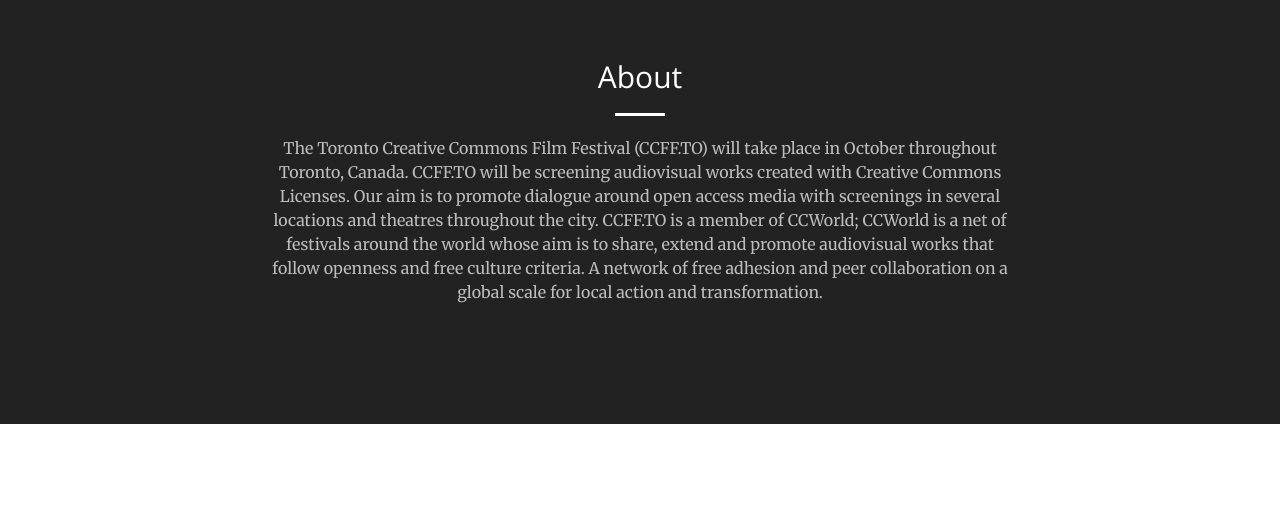
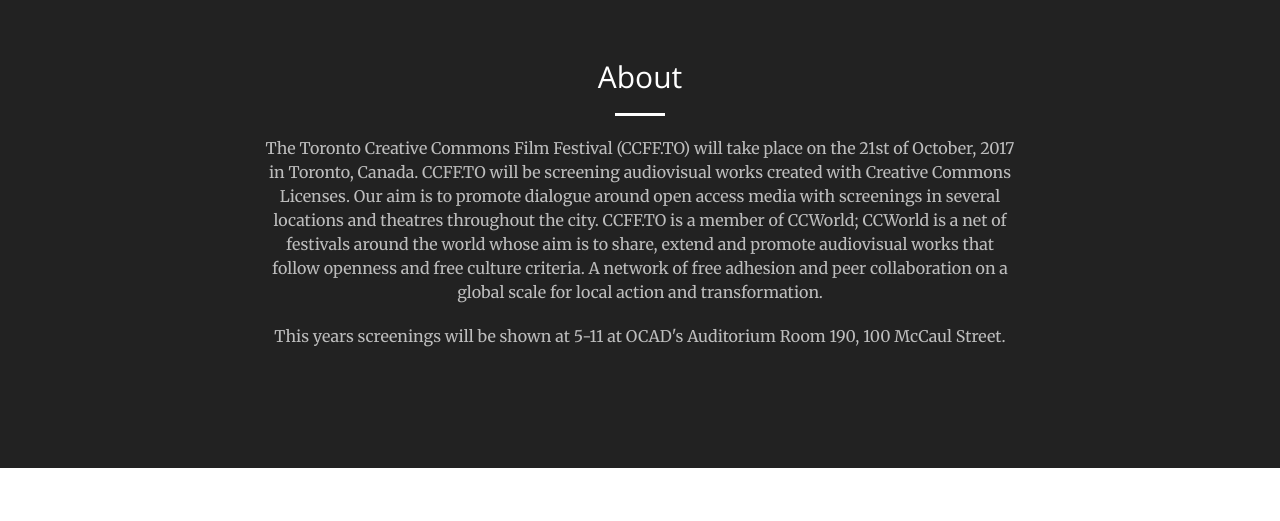
Before and after one commit to sriharikapu/CCFFTO-Website, a website: page index.html in a window 1280 px wide. Shown: the part 840-1361 px from the top of the page. Drawn offline with nearby package versions, Linux system fonts and the light colour scheme.

Commit message:
update content

```diff
--- a/index.html
+++ b/index.html
@@ -74,7 +74,8 @@
                 <div class="col-lg-8 col-lg-offset-2 text-center">
                     <h2 class="section-heading">About</h2>
                     <hr class="light">
-                    <p class="text-faded">The Toronto Creative Commons Film Festival (CCFF.TO) will take place in October throughout Toronto, Canada. CCFF.TO will be screening audiovisual works created with Creative Commons Licenses. Our aim is to promote dialogue around open access media with screenings in several locations and theatres throughout the city. CCFF.TO is a member of CCWorld; CCWorld is a net of festivals around the world whose aim is to share, extend and promote audiovisual works that follow openness and free culture criteria. A network of free adhesion and peer collaboration on a global scale for local action and transformation.</p>
+                    <p class="text-faded">The Toronto Creative Commons Film Festival (CCFF.TO) will take place on the 21st of October, 2017 in Toronto, Canada. CCFF.TO will be screening audiovisual works created with Creative Commons Licenses. Our aim is to promote dialogue around open access media with screenings in several locations and theatres throughout the city. CCFF.TO is a member of CCWorld; CCWorld is a net of festivals around the world whose aim is to share, extend and promote audiovisual works that follow openness and free culture criteria. A network of free adhesion and peer collaboration on a global scale for local action and transformation.</p>
+                    <p class="text-faded">This years screenings will be shown at 5-11 at OCAD's Auditorium Room 190, 100 McCaul Street.
                     <!-- <a href="#services" class="page-scroll btn btn-default btn-xl sr-button">Info</a> -->
                 </div>
             </div>
```
